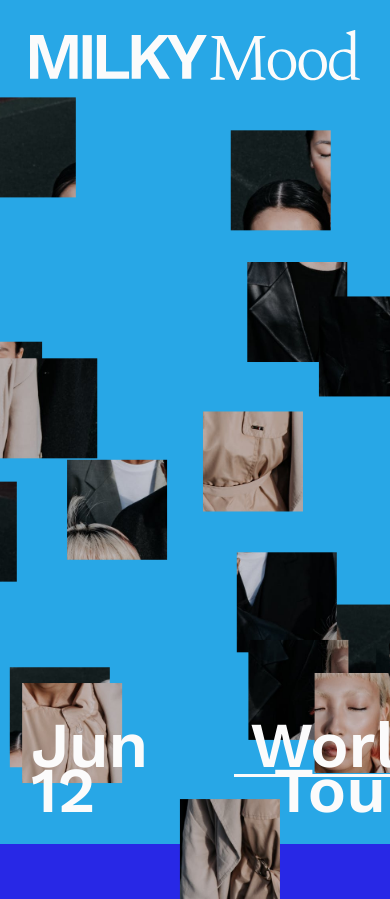
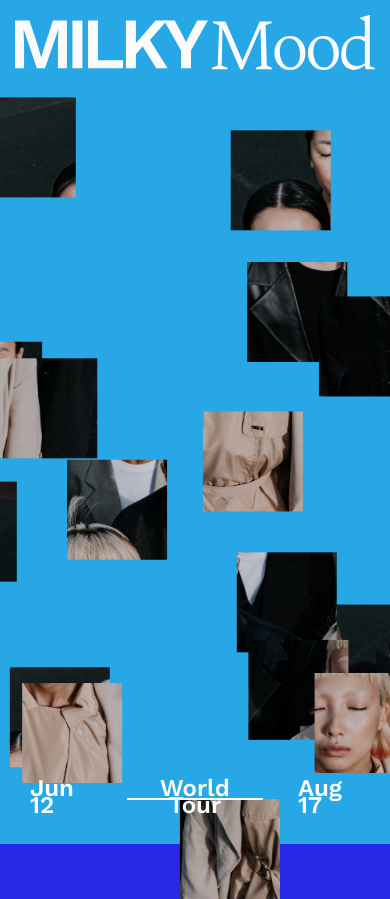
Before and after one commit to ladata-studio/MilkyMood, a React (Create React App) app: page / in a window 390 px wide. Shown: the top 899 px of the page. Built offline with nearby package versions, Linux system fonts and the light colour scheme.

Commit message:
Responsive design

```diff
--- a/src/components/Footer/index.jsx
+++ b/src/components/Footer/index.jsx
@@ -5,7 +5,7 @@ const FooterComponent = () => (
   <Footer>
     <H2>Jun 12</H2>
     <H2Middle>World Tour</H2Middle>
-    <H2>Aug 12</H2>
+    <H2>Aug 17</H2>
   </Footer>
 );
 
--- a/src/components/Footer/styles.js
+++ b/src/components/Footer/styles.js
@@ -9,6 +9,14 @@ export const Footer = styled.footer`
   align-items: center;
   gap: 70px;
   padding: 15px;
+
+  @media screen and (max-width: 1050px) {
+    gap: 30px;
+  }
+
+  @media screen and (max-width: 700px) {
+    gap: 20px;
+  }
 `;
 
 export const H2 = styled.h2`
@@ -17,6 +25,15 @@ export const H2 = styled.h2`
   font-size: 64px;
   line-height: 0.7;
   font-weight: 600;
+
+  @media screen and (max-width: 1050px) {
+    font-size: 44px;
+  }
+
+  @media screen and (max-width: 700px) {
+    font-size: 24px;
+    padding: 15px;
+  }
 `;
 
 export const H2Middle = styled(H2)`
@@ -33,5 +50,10 @@ export const H2Middle = styled(H2)`
     width: 100%;
     height: 3px;
     background-color: #fbfbfb;
+
+    @media screen and (max-width: 700px) {
+      top: 52%;
+      height: 2px;
+    }
   }
 `;
--- a/src/components/Header/styles.js
+++ b/src/components/Header/styles.js
@@ -6,6 +6,10 @@ export const Header = styled.header`
   ${Marginals}
   justify-content: center;
   padding: 30px;
+
+  @media screen and (max-width: 700px) {
+    padding: 15px;
+  }
 `;
 
 export const Logo = styled(LogoSVG)`
```
